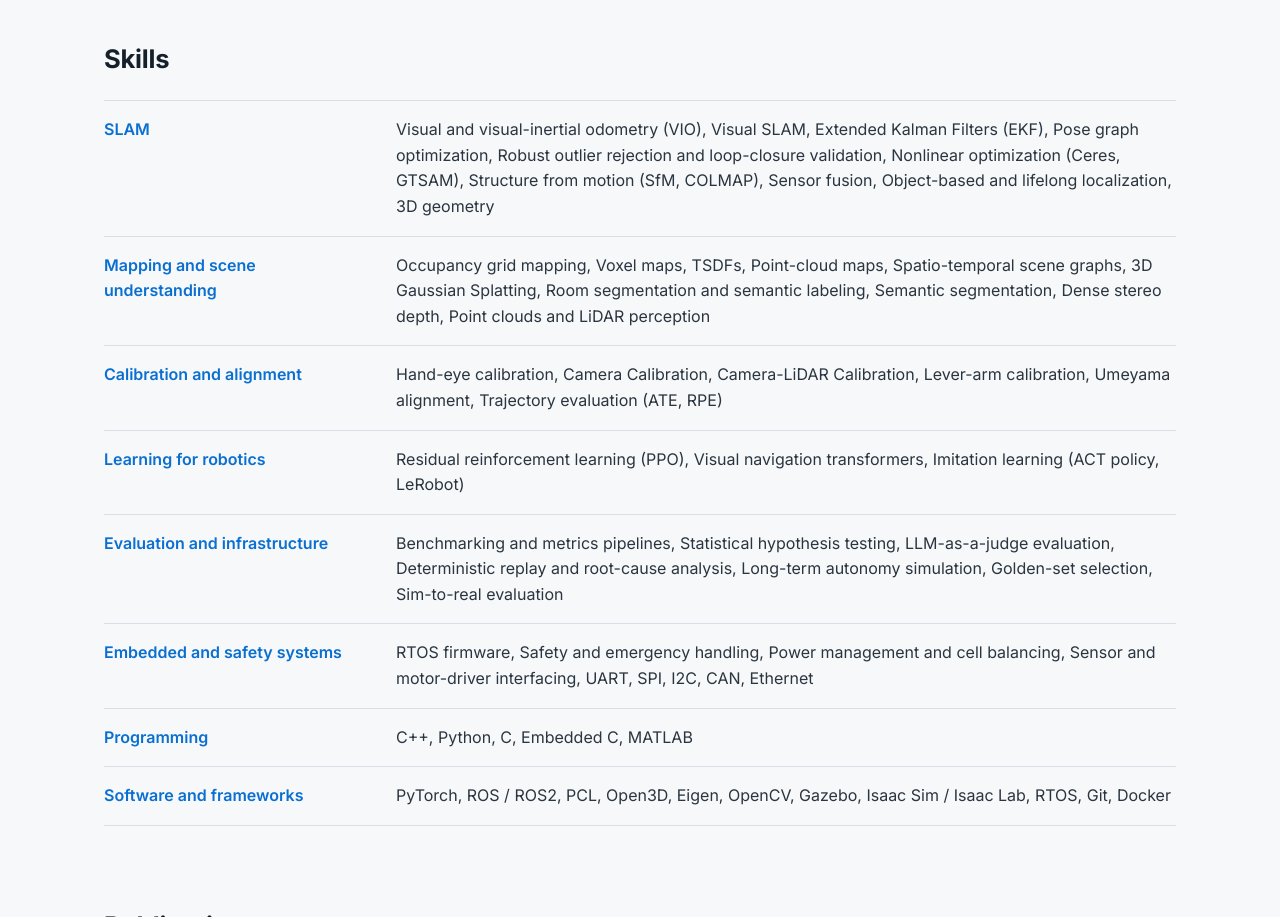
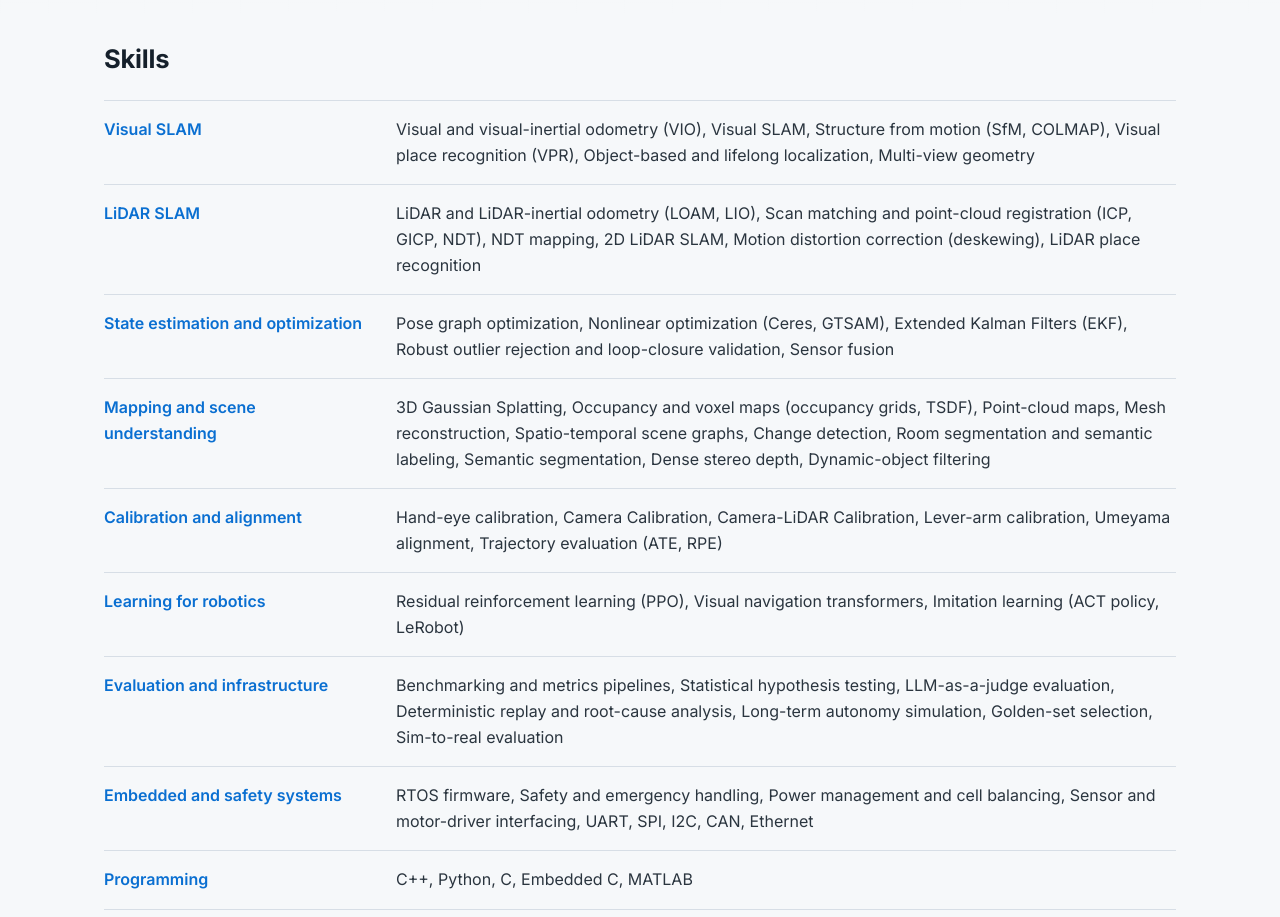
Before and after one commit to SachitM/SachitM.github.io, a plain HTML site: page index.html in a window 1280 px wide. Shown: the part 814-1731 px from the top of the page. Drawn offline with Linux system fonts and the light colour scheme.

Commit message:
Skills: split SLAM into Visual, LiDAR and state estimation; refine mapping row

```diff
--- a/data.js
+++ b/data.js
@@ -44,19 +44,32 @@ const SITE = {
 // Shown as a static "Skills" section. One row per group; items are joined with commas.
 const SKILLS = [
   {
-    group: "SLAM",
+    group: "Visual SLAM",
     items: [
-      "Visual and visual-inertial odometry (VIO)", "Visual SLAM", "Extended Kalman Filters (EKF)", "Pose graph optimization",
-      "Robust outlier rejection and loop-closure validation", "Nonlinear optimization (Ceres, GTSAM)",
-      "Structure from motion (SfM, COLMAP)", "Sensor fusion", "Object-based and lifelong localization", "3D geometry",
+      "Visual and visual-inertial odometry (VIO)", "Visual SLAM", "Structure from motion (SfM, COLMAP)",
+      "Visual place recognition (VPR)", "Object-based and lifelong localization", "Multi-view geometry",
+    ],
+  },
+  {
+    group: "LiDAR SLAM",
+    items: [
+      "LiDAR and LiDAR-inertial odometry (LOAM, LIO)", "Scan matching and point-cloud registration (ICP, GICP, NDT)",
+      "NDT mapping", "2D LiDAR SLAM", "Motion distortion correction (deskewing)", "LiDAR place recognition",
+    ],
+  },
+  {
+    group: "State estimation and optimization",
+    items: [
+      "Pose graph optimization", "Nonlinear optimization (Ceres, GTSAM)", "Extended Kalman Filters (EKF)",
+      "Robust outlier rejection and loop-closure validation", "Sensor fusion",
     ],
   },
   {
     group: "Mapping and scene understanding",
     items: [
-      "Occupancy grid mapping", "Voxel maps", "TSDFs", "Point-cloud maps", "Spatio-temporal scene graphs",
-      "3D Gaussian Splatting", "Room segmentation and semantic labeling", "Semantic segmentation",
-      "Dense stereo depth", "Point clouds and LiDAR perception",
+      "3D Gaussian Splatting", "Occupancy and voxel maps (occupancy grids, TSDF)", "Point-cloud maps", "Mesh reconstruction",
+      "Spatio-temporal scene graphs", "Change detection", "Room segmentation and semantic labeling", "Semantic segmentation",
+      "Dense stereo depth", "Dynamic-object filtering",
     ],
   },
   {
--- a/index.html
+++ b/index.html
@@ -49,7 +49,7 @@
     <div class="lightbox-content" id="lightbox-content"></div>
   </div>
 
-  <script src="data.js?v=3"></script>
+  <script src="data.js?v=11"></script>
   <script src="script.js?v=5"></script>
 </body>
 </html>
```
